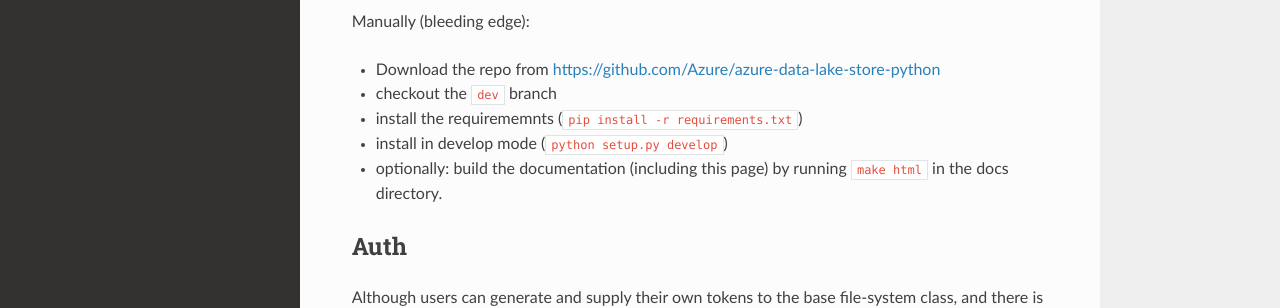
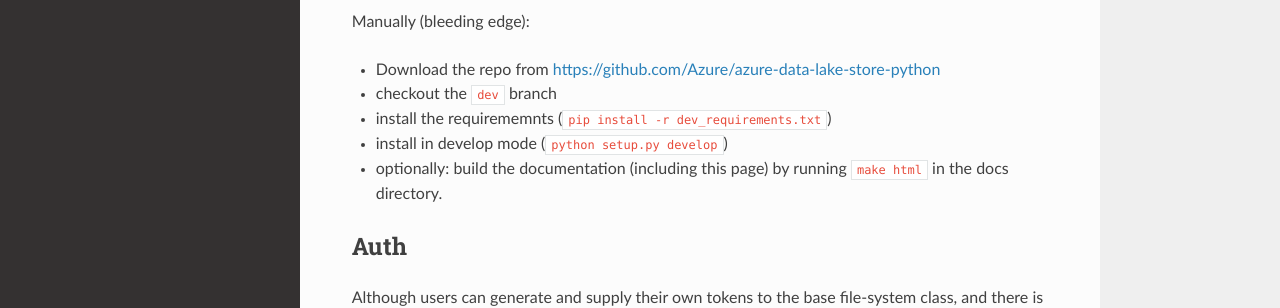
Before and after one commit to Azure/azure-data-lake-store-python, a Sphinx documentation site: the page built from docs/source/index.rst, in a window 1280 px wide and 900 px high, scrolled down 319 px. Shown: the part 147-455 px from the top of the window. Built offline with Sphinx 7.4.7 and the Read the Docs theme 2.0.0, drawn with Linux system fonts in a browser that asks for light colours; the version number could not be read and is left out.

Commit message:
Update doc to use the right requirements

```diff
--- a/docs/source/index.rst
+++ b/docs/source/index.rst
@@ -18,7 +18,7 @@ Manually (bleeding edge):
 
 * Download the repo from https://github.com/Azure/azure-data-lake-store-python
 * checkout the ``dev`` branch
-* install the requirememnts (``pip install -r requirements.txt``)
+* install the requirememnts (``pip install -r dev_requirements.txt``)
 * install in develop mode (``python setup.py develop``)
 * optionally: build the documentation (including this page) by running ``make html`` in the docs directory.
 
```
